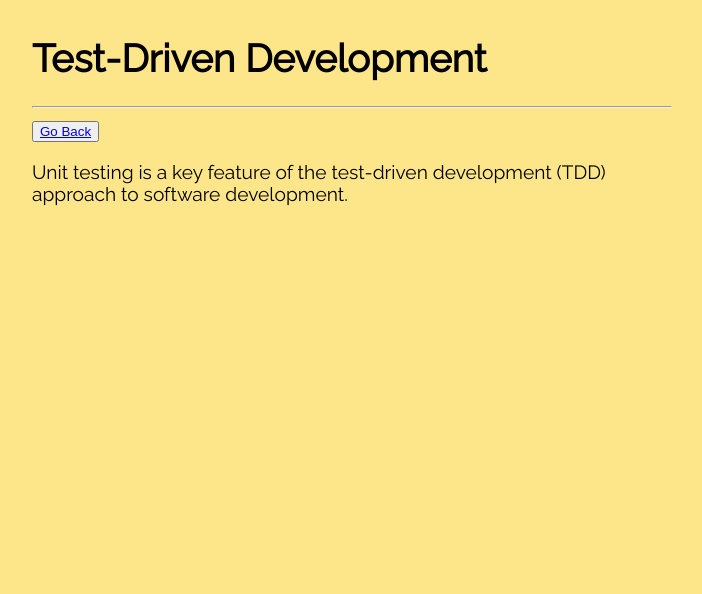
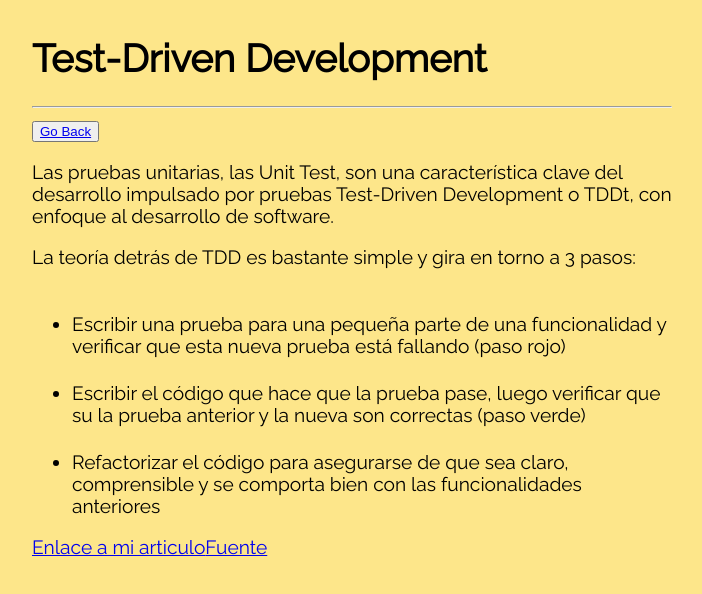
Before and after one commit to gb-simon/codeline, a React (Create React App) app: page /testdriven in a window 1280 px wide. Shown: the top 594 px of the page, without its empty margins (288-990 px from the left). Built offline with nearby package versions, Linux system fonts and the light colour scheme.

Commit message:
fixed warnings

```diff
--- a/src/components/Home.js
+++ b/src/components/Home.js
@@ -7,7 +7,6 @@ import "react-vertical-timeline-component/style.min.css";
 import { Link } from "react-router-dom";
 import Header from "./Header";
 import './styles.css';
-import codeicon from '../codeicon.png'
 
 
 function Home() {
@@ -28,8 +27,6 @@ function Home() {
           <VerticalTimelineElement
             className="vertical-timeline-element--work"
             date="Where is the code review?!"
-            IconStyle={{ background: 'rgb(33, 150, 243)', color: '#fff' }}
-            icon={<codeicon />}
           >
             {" "}
             <Link className="link" to="codereview">
--- a/src/components/pages/codeReview.js
+++ b/src/components/pages/codeReview.js
@@ -40,7 +40,7 @@ function CodeReviewComponent() {
       </ul>
 
       <img
-        alt="descriptive image of code review"
+        alt="code review descriptive"
         src="https://miro.medium.com/max/700/1*0Ydp3fxHWjDfZcu09109qw.png"
       />
       <p>
--- a/src/components/pages/testdriven.js
+++ b/src/components/pages/testdriven.js
@@ -11,9 +11,35 @@ function TestDrivenComponent() {
         <Link to="/"> Go Back </Link>{" "}
       </button>
       <p>
-        Unit testing is a key feature of the test-driven development (TDD)
-        approach to software development.
+        Las pruebas unitarias, las Unit Test, son una característica clave del
+        desarrollo impulsado por pruebas Test-Driven Development o TDDt, con
+        enfoque al desarrollo de software.
       </p>
+      La teoría detrás de TDD es bastante simple y gira en torno a 3 pasos:
+      <ul>
+        <li>
+          Escribir una prueba para una pequeña parte de una funcionalidad y
+          verificar que esta nueva prueba está fallando (paso rojo)
+        </li>
+        <li>
+          Escribir el código que hace que la prueba pase, luego verificar que su
+          la prueba anterior y la nueva son correctas (paso verde)
+        </li>
+        <li>
+          Refactorizar el código para asegurarse de que sea claro, comprensible
+          y se comporta bien con las funcionalidades anteriores
+        </li>
+      </ul>
+      <span>
+        <a href="https://gonzalosimon.hashnode.dev/javascript-challenge-with-test-job-interview-challenge">
+          Enlace a mi articulo
+        </a>
+      </span>
+      <span>
+        <a href="https://www.freecodecamp.org/news/a-quick-introduction-to-test-driven-development-with-jest-cac71cb94e50/">
+          Fuente
+        </a>
+      </span>
     </div>
   );
 }
```
